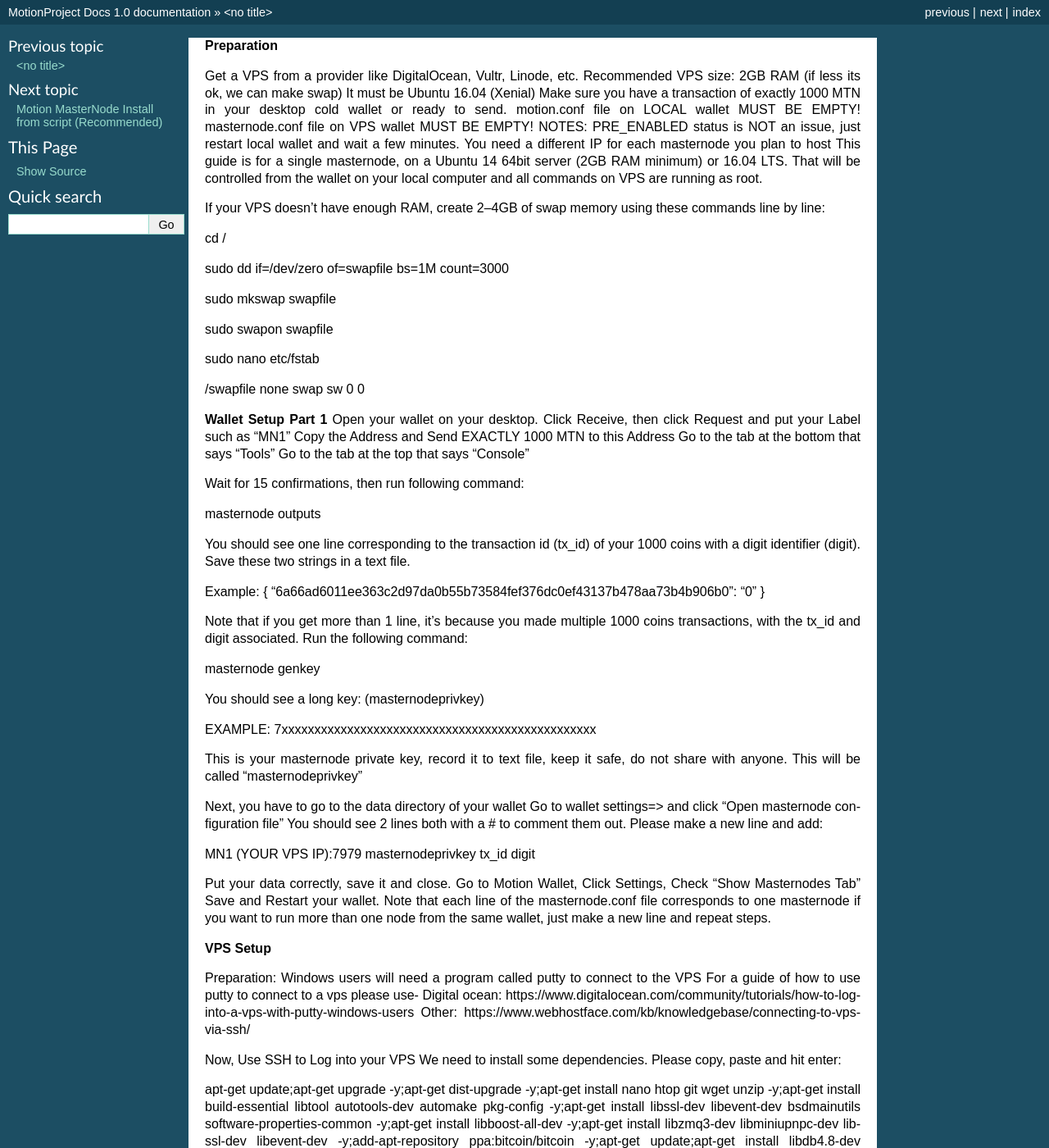
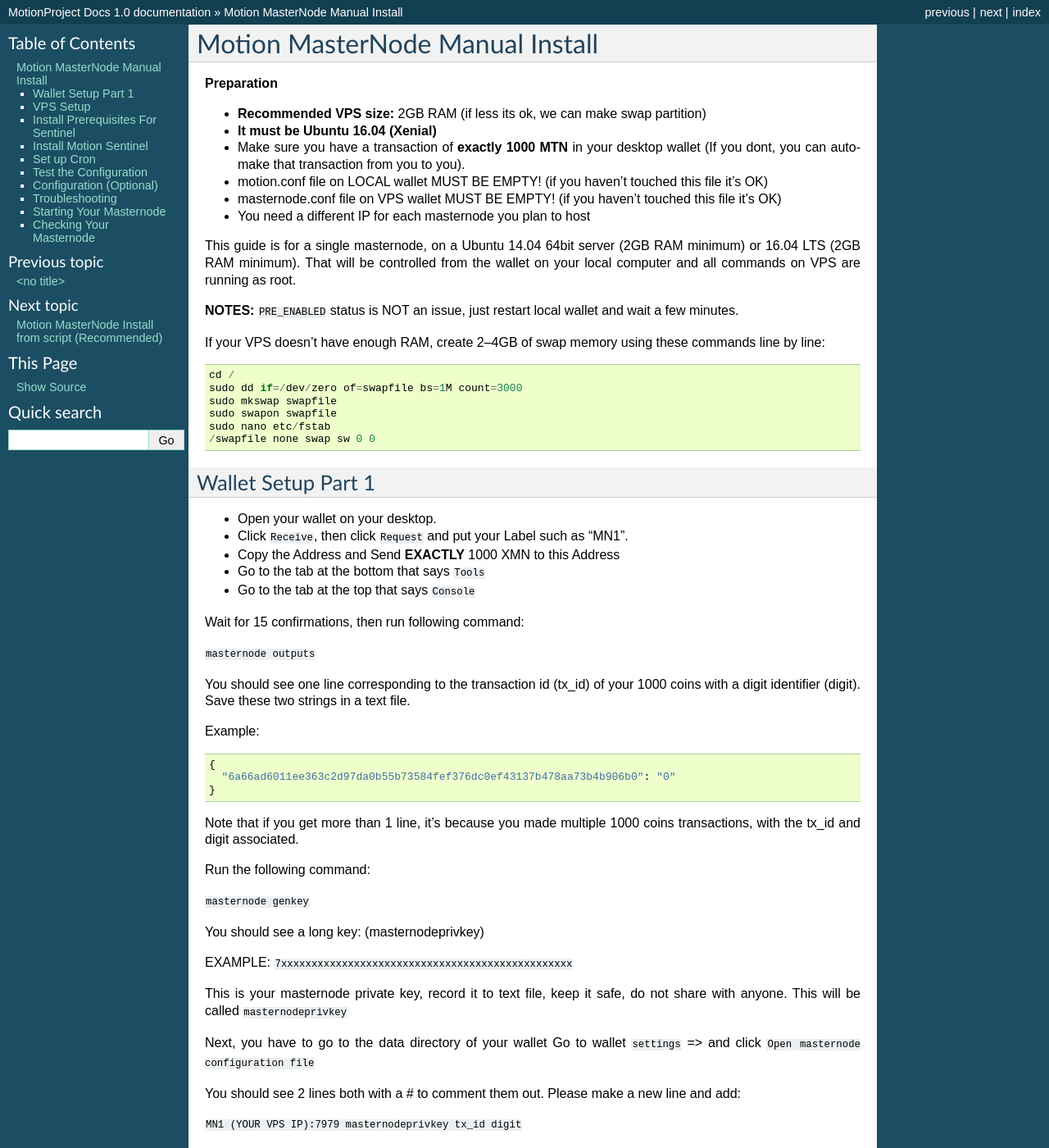
Before and after one commit to motioncrypto/motion-docs, a Sphinx documentation site: the page built from docs/masternode_setup_vps.md, in a window 1280 px wide and 1400 px high. Shown: the whole window at 82% size. Built offline with Sphinx 7.4.7, drawn with Linux system fonts in a browser that asks for light colours; some of the changed text lies outside the part shown.

Commit message:
Masternode Setup VPS

````diff
--- a/docs/masternode_setup_vps.md
+++ b/docs/masternode_setup_vps.md
@@ -1,106 +1,123 @@
+Motion MasterNode Manual Install
+-------
+
 **Preparation**
 
-Get a VPS from a provider like DigitalOcean, Vultr, Linode, etc.
-Recommended VPS size: 2GB RAM (if less its ok, we can make swap)
-It must be Ubuntu 16.04 (Xenial)
-Make sure you have a transaction of exactly 1000 MTN in your desktop cold wallet or ready to send.
-motion.conf file on LOCAL wallet MUST BE EMPTY!
-masternode.conf file on VPS wallet MUST BE EMPTY!
-NOTES: PRE_ENABLED status is NOT an issue, just restart local wallet and wait a few minutes.
-You need a different IP for each masternode you plan to host
-This guide is for a single masternode, on a Ubuntu 14 64bit server (2GB RAM minimum) or 16.04 LTS. That will be controlled from the wallet on your local computer and all commands on VPS are running as root.
+- **Recommended VPS size:** 2GB RAM (if less its ok, we can make swap partition)
+- **It must be Ubuntu 16.04 (Xenial)**
+- Make sure you have a transaction of **exactly 1000 MTN** in your desktop wallet (If you dont, you can auto-make that transaction from you to you).
+- motion.conf file on LOCAL wallet MUST BE EMPTY! (if you haven't touched this file it's OK)
+- masternode.conf file on VPS wallet MUST BE EMPTY! (if you haven't touched this file it's OK)
+- You need a different IP for each masternode you plan to host
+
+This guide is for a single masternode, on a Ubuntu 14.04 64bit server (2GB RAM minimum) or 16.04 LTS (2GB RAM minimum). That will be controlled from the wallet on your local computer and all commands on VPS are running as root.
+
+**NOTES:** `PRE_ENABLED` status is NOT an issue, just restart local wallet and wait a few minutes.
 
 If your VPS doesn’t have enough RAM, create 2–4GB of swap memory using these commands line by line:
 
+```
 cd /
+sudo dd if=/dev/zero of=swapfile bs=1M count=3000
+sudo mkswap swapfile
+sudo swapon swapfile
+sudo nano etc/fstab
+/swapfile none swap sw 0 0
+```
 
-sudo dd if=/dev/zero of=swapfile bs=1M count=3000
-
-sudo mkswap swapfile
-
-sudo swapon swapfile
-
-sudo nano etc/fstab
-
-/swapfile none swap sw 0 0
-
-**Wallet Setup Part 1**
-Open your wallet on your desktop.
-Click Receive, then click Request and put your Label such as “MN1”
-Copy the Address and Send EXACTLY 1000 MTN to this Address
-Go to the tab at the bottom that says "Tools"
-Go to the tab at the top that says "Console"
+### Wallet Setup Part 1
+- Open your wallet on your desktop.
+- Click `Receive`, then click `Request` and put your Label such as “MN1”.
+- Copy the Address and Send **EXACTLY** 1000 XMN to this Address
+- Go to the tab at the bottom that says `Tools`
+- Go to the tab at the top that says `Console`
 
 Wait for 15 confirmations, then run following command:
 
-masternode outputs
+`masternode outputs`
 
 You should see one line corresponding to the transaction id (tx_id) of your 1000 coins with a digit identifier (digit). Save these two strings in a text file.
 
 Example:
+```
 {
   "6a66ad6011ee363c2d97da0b55b73584fef376dc0ef43137b478aa73b4b906b0": "0"
 }
+```
 
 Note that if you get more than 1 line, it’s because you made multiple 1000 coins transactions, with the tx_id and digit associated.
+
 Run the following command:
 
-masternode genkey
+`masternode genkey`
 
 You should see a long key: (masternodeprivkey)
 
-EXAMPLE: 7xxxxxxxxxxxxxxxxxxxxxxxxxxxxxxxxxxxxxxxxxxxxxxxx
+EXAMPLE: `7xxxxxxxxxxxxxxxxxxxxxxxxxxxxxxxxxxxxxxxxxxxxxxxx`
 
-This is your masternode private key, record it to text file, keep it safe, do not share with anyone.
-This will be called “masternodeprivkey”
+This is your masternode private key, record it to text file, keep it safe, do not share with anyone. This will be called `masternodeprivkey`
 
 Next, you have to go to the data directory of your wallet
-Go to wallet settings=> and click “Open masternode configuration file”
+Go to wallet `settings` => and click `Open masternode configuration file`
+
 You should see 2 lines both with a # to comment them out. Please make a new line and add:
 
-MN1 (YOUR VPS IP):7979 masternodeprivkey tx_id digit
+`MN1 (YOUR VPS IP):7979 masternodeprivkey tx_id digit`
+
+Example:
+
+`MN1 148.124.58.33:7979 7xxxxxxxxxxxxxxxxxxxxxxxxxxxxxxxxxxxxxxxxxxxxxxxx 6a66ad6011ee363c2d97da0b55b73584fef376dc0ef43137b478aa73b4b906b0 0`
 
 Put your data correctly, save it and close.
-Go to Motion Wallet, Click Settings, Check “Show Masternodes Tab”
+
+Go to Motion Wallet, Click `Settings`, Check `Show Masternodes Tab`
+
 Save and Restart your wallet.
-Note that each line of the masternode.conf file corresponds to one masternode if you want to run more than one node from the same wallet,
-just make a new line and repeat steps.
 
-**VPS Setup**
+Note that each line of the masternode.conf file corresponds to one masternode if you want to run more than one node from the same wallet, just make a new line and repeat steps.
+
+### VPS Setup
 
 Preparation:
-Windows users will need a program called putty to connect to the VPS
+
+Windows users will need a program called [putty](https://www.putty.org/) to connect to the VPS
+
 For a guide of how to use putty to connect to a vps please use-
-Digital ocean: https://www.digitalocean.com/community/tutorials/how-to-log-into-a-vps-with-putty-windows-users
-Other: https://www.webhostface.com/kb/knowledgebase/connecting-to-vps-via-ssh/
+
+Digital ocean:
+
+https://www.digitalocean.com/community/tutorials/how-to-log-into-a-vps-with-putty-windows-users
+
+Other:
+
+https://www.webhostface.com/kb/knowledgebase/connecting-to-vps-via-ssh/
 
 Now, Use SSH to Log into your VPS
+
 We need to install some dependencies. Please copy, paste and hit enter:
 
+```
 apt-get update;apt-get upgrade -y;apt-get dist-upgrade -y;apt-get install nano htop git wget unzip -y;apt-get install build-essential libtool autotools-dev automake pkg-config -y;apt-get install libssl-dev libevent-dev bsdmainutils software-properties-common -y;apt-get install libboost-all-dev -y;apt-get install libzmq3-dev libminiupnpc-dev libssl-dev libevent-dev -y;add-apt-repository ppa:bitcoin/bitcoin -y;apt-get update;apt-get install libdb4.8-dev libdb4.8++-dev -y;
+```
 
 Now we have to build the wallet. Clone the Motion Github from Here:
 
+```
 wget https://github.com/motioncrypto/motion/archive/v0.1.1.zip
-
 unzip v0.1.1.zip
-
 mv /root/motion-0.1.1 /root/motion
+```
 
 Then navigate to the newly created motion folder and execute the following, line by line:
 
+```
 cd motion
-
 chmod 755 autogen.sh
-
 ./autogen.sh
-
 ./configure
-
 chmod 755 share/genbuild.sh
-
 make
-
+```
 
 **IMPORTANT**
 
@@ -111,26 +128,28 @@
 After build completes, you need to start the daemon to create data folders and files, wait a few seconds and stop the daemon
 so you can edit the conf file on next step, use the follow commands to navigate to src folder to do it:
 
+```
 cd src/
-
 ./motiond -daemon
+```
 
 Wait a few seconds then stop with:
 
-./motion-cli stop
+`./motion-cli stop`
 
 Navigate to the data directory by typing:
 
-cd /root/.motioncore
+`cd ~/.motioncore`
 
 now edit with:
 
-nano motion.conf
+`nano motion.conf`
 
 Now copy paste the following configuration, and edit with your VPS IP and msternodeprivkey:
 
-rpcuser=user
-rpcpassword=pass
+```
+rpcuser=user(replace with whatever you want)
+rpcpassword=pass(replace with whatever you want)
 rpcallowip=127.0.0.1
 listen=1
 server=1
@@ -140,105 +159,122 @@
 externalip=(YOUR VPS IP):7979
 masternode=1
 masternodeprivkey=masternodeprivkey
+```
 
 **IMPORTANT**
-You need to change IP to your VPS IP address, the masternodeprivkey is the one that you got from the main wallet.
-Choose whatever you like for user and password. Note that the port should be 7979 for Motion masternodes and rpcport is 3385 for sentinel.
+You need to change IP to your VPS IP address, the `masternodeprivkey` is the one that you got from the main wallet.
+Choose whatever you like for user and password. Note that the port should be `7979` for Motion masternodes and rpcport is `3385` for sentinel.
 
-Hold Ctrl + X
-type Y => Enter The file motion.conf is now saved!
+Hold `Ctrl + X`, type `Y` => Enter The file motion.conf is now saved!
 
-If you have a firewall running, you need to open the 7979 and 3385 port :
+If you have a firewall running, you need to open the `7979` and `3385` port, example on UFW:
 
+```
 sudo ufw allow 7979/tcp
 sudo ufw allow 3385/tcp
 sudo ufw enable
+```
 
 Now Let's restart motiond:
 
+```
 cd /root/motion/src/
 ./motiond -daemon
+```
 
 Wait like 10 mins for your wallet to download the blockchain. You can check the progress with the following command :
 
-./motion-cli getblockcount
+`./motion-cli getblockcount`
 
 Now we need SENTINEL to fix WATCHDOG EXPIRED issue:
 
-**Install Prerequisites**
+### Install Prerequisites For Sentinel
 Make sure Python version 2.7.x or above is installed:
 
-python --version
+`python --version`
+
 Update system packages and ensure virtualenv is installed:
 
+```
 sudo apt-get update
 sudo apt-get update; sudo apt-get install python3-pip
 sudo pip3 install virtualenv
+```
 
 Make sure the local Motion daemon running is at least version 0.1.1 (10000)
 
-**Install Sentinel**
+### Install Motion Sentinel
 Clone the Sentinel repo and install Python dependencies.
 
 type in terminal:
 
+```
 cd
 git clone https://github.com/motioncrypto/sentinel.git && cd sentinel
 virtualenv ./venv
 ./venv/bin/pip install -r requirements.txt
+```
 
-**Set up Cron**
+### Set up Cron
 Set up a crontab entry to call Sentinel every minute:
 
-crontab -e
+`crontab -e`
 
-In the crontab editor, add the lines below, replace '/home/YOURUSERNAME/sentinel' to the path where you cloned sentinel: (should be /root)
+In the crontab editor, add the lines below, replace `/home/YOURUSERNAME/sentinel` to the path where you cloned sentinel: (should be /root)
 
+```
 * * * * * cd /home/YOURUSERNAME/sentinel && ./venv/bin/python bin/sentinel.py >/dev/null 2>&1
+```
 
-**Test the Configuration**
+### Test the Configuration
 Test the config by runnings all tests from the sentinel folder you cloned into
 
-./venv/bin/py.test ./test
+`./venv/bin/py.test ./test`
 
 With all tests passing and crontab setup, Sentinel will stay in sync with motiond and the installation is complete
 
-**Configuration**
+### Configuration (Optional)
 An alternative (non-default) path to the motion.conf file can be specified in sentinel.conf:
 
-motion_conf=/path/to/motion.conf
+`motion_conf=/path/to/motion.conf`
 
-**Troubleshooting**
+### Troubleshooting
 To view debug output, set the SENTINEL_DEBUG environment variable to anything non-zero, then run the script manually:
 
 SENTINEL_DEBUG=1 ./venv/bin/python bin/sentinel.py
 
-**Starting Your Masternode**
+### Starting Your Masternode
 
 Go back to your desktop wallet, to the Masternode tab.
 You need to wait for 15 confirmations in order to start the masternode on your VPS
 
 You can check by going to putty and type:
 
+```
 cd /root/motion/src
 ./motion-cli getblockcount (needs to be more than 0 to be in sync)
+```
 
 **NOTE:**
-If the Masternode tab isn’t showing, you need to  click settings, check “Show Masternodes Tab” save, and restart the wallet
+If the Masternode tab isn’t showing, you need to  click settings, check `Show Masternodes Tab` save, and restart the wallet
 If your Masternode does not show, restart the wallet
 
-Now Click “start-all”. Your masternode should be now up and running !
+Now Click `start-all`. Your masternode should be now up and running!
 
-**Checking Your Masternode**
+### Checking Your Masternode
 You can check the masternode status by going to the masternode vps and typing:
 
+```
 cd /root/motion/src/
 ./motion-cli masternode status
+```
 
-If your masternode is running it should print “Masternode successfully started”.
+If your masternode is running it should print `Masternode successfully started`.
 
-You can also check your Masternode status by local wallet - tools - console, just type:
+You can also check your MN status by local wallet - `tools -> console`, just type:
 
-masternode list full XXXXX
+`masternode list full XXXXX`
 
 (Where XXXXX is yours first 5 character of TX_ID).
+
+**CONGRATULATIONS!**
````
Also changed, not shown: docs/index.rst (+0 -9 lines).
